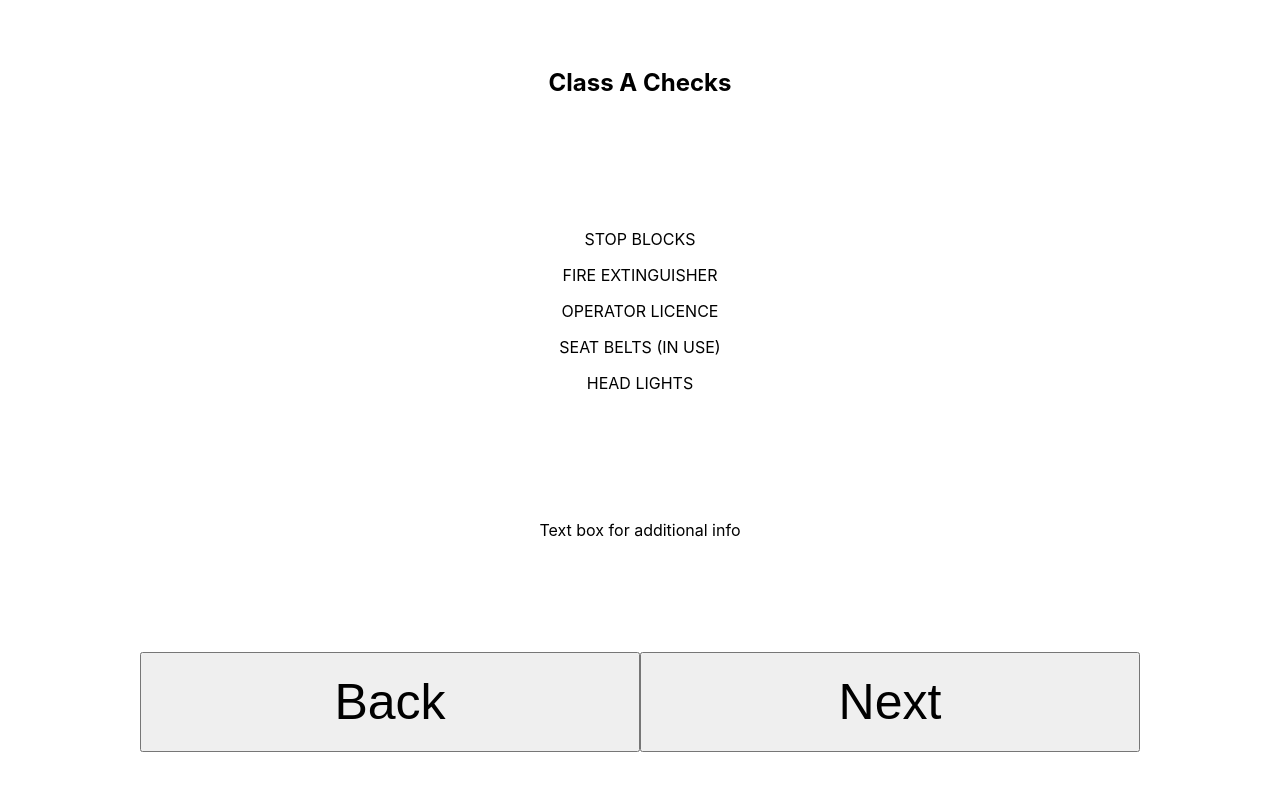
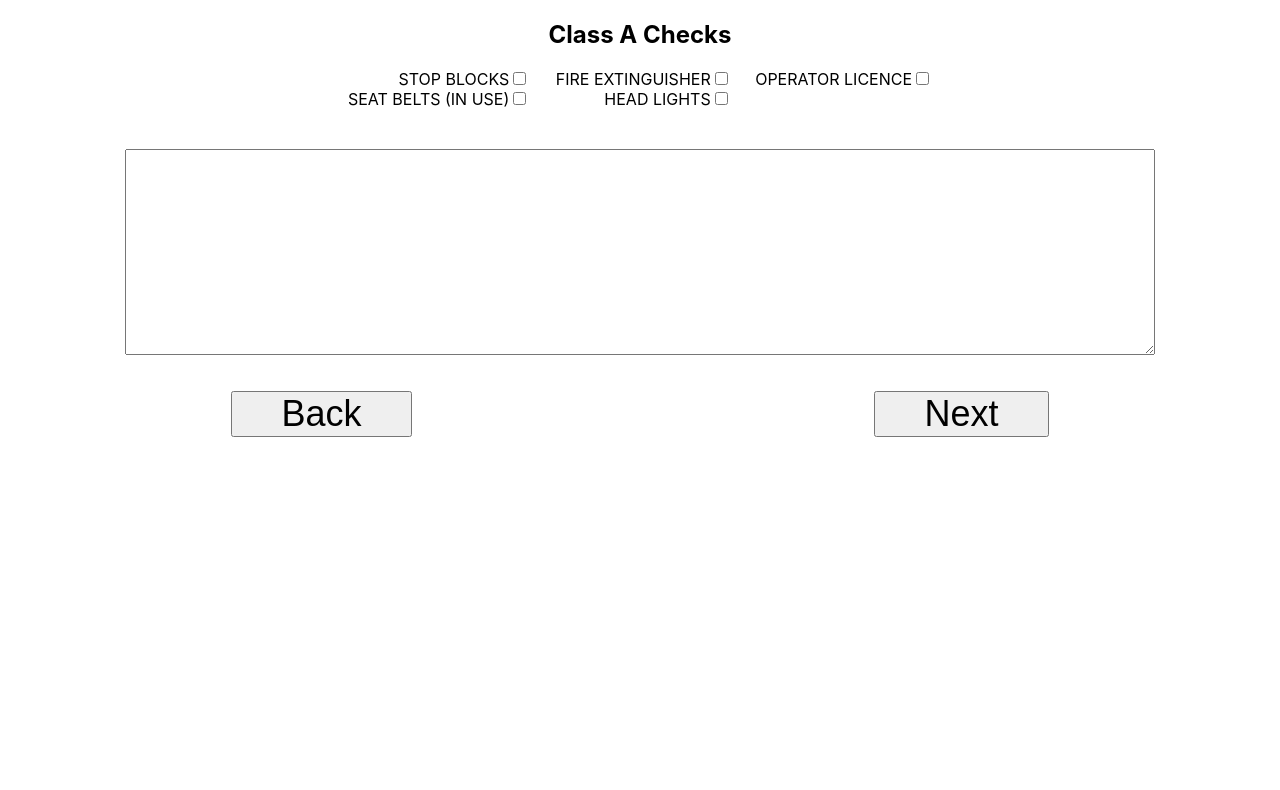
Before and after one commit to jackroy08/Nology_Client_SR, a React (Create React App) app: page /classa in a window 1280 px wide. Shown: the top 790 px of the page. Built offline with nearby package versions, Linux system fonts and the light colour scheme.

Commit message:
dynamic checklist added

```diff
--- /dev/null
+++ b/src/Pages/Checklist/Checklist.module.scss
@@ -0,0 +1,31 @@
+section {
+    display: flex;
+    flex-direction: column;
+    align-items: center;
+    width: 100vw;
+
+    &.navigation {
+        flex-direction: row;
+        justify-content: space-around;
+    }
+
+    form {
+        display: grid;
+        column-gap: 20px;
+        grid-template-rows: repeat(4, 1fr);
+        grid-template-columns: repeat(3, 1fr);
+        text-align: right;
+    }
+
+    textarea {
+        width: 80vw;
+        height: 200px;
+    }
+}
+
+.navButtons {
+    width: auto;
+    padding: 0 3rem;
+    margin: 36px 0;
+    font-size: 36px;
+}
--- a/src/Pages/Checklist/ClassAChecks/ClassAChecks.jsx
+++ b/src/Pages/Checklist/ClassAChecks/ClassAChecks.jsx
@@ -1,28 +1,29 @@
 import React from 'react';
 import { Link } from '@reach/router';
+import styles from "../Checklist.module.scss";
 
 const ClassAChecks = () => {
     const checks = ["STOP BLOCKS", "FIRE EXTINGUISHER", "OPERATOR LICENCE", "SEAT BELTS (IN USE)", "HEAD LIGHTS"];
-    const listItems = checks.map((item, index) => <p key={index}>{item}</p>);
+    const getCheckList = item => (
+        <label key={item} htmlFor={item}>{item}
+            <input type="checkbox" id={item} name={item} value={item}/>
+        </label>
+    );
     return (
         <section>
             <h1>Class A Checks</h1>
-                <form>
-                        {listItems}
-                </form>
-            <article>
-                <p>
-                    Text box for additional info
-                </p>
-            </article>
-            <article>
-            <Link to="/">
-                <button>Back</button>
-            </Link>
-            <Link to="/classb">
-                <button>Next</button>
-            </Link>
-            </article>
+            <form id="class-a-checks">
+                {checks.map(getCheckList)}
+            </form>
+            <textarea name="class-a-comment" id="class-a-checks"></textarea>
+            <section className={styles.navigation}>
+                <Link to="/">
+                    <button className={styles.navButtons}>Back</button>
+                </Link>
+                <Link to="/classb">
+                    <button className={styles.navButtons}>Next</button>
+                </Link>
+            </section>
         </section>
     )
 }
--- a/src/Pages/Checklist/ClassBChecks/ClassBChecks.jsx
+++ b/src/Pages/Checklist/ClassBChecks/ClassBChecks.jsx
@@ -1,31 +1,29 @@
 import React from 'react';
 import { Link } from '@reach/router';
-
+import styles from "../Checklist.module.scss";
 
 const ClassBChecks = () => {
+    const checks = ["STOP BLOCKS", "FIRE EXTINGUISHER", "OPERATOR LICENCE", "SEAT BELTS (IN USE)", "HEAD LIGHTS"];
+    const getCheckList = item => (
+        <label key={item} htmlFor={item}>{item}
+            <input type="checkbox" id={item} name={item} value={item}/>
+        </label>
+    );
     return (
         <section>
-            <article>
-                <h1>Class B Checks</h1>
-                <ul>
-                    <li>check 1</li>
-                    <li>check 2</li>
-                    <li>etc.</li>
-                </ul>
-            </article>
-            <article>
-                <p>
-                    Text box for additional info
-                </p>
-            </article>
-            <article>
+            <h1>Class B Checks</h1>
+            <form id="class-b-checks">
+                {checks.map(getCheckList)}
+            </form>
+            <textarea name="class-b-comment" id="class-b-checks"></textarea>
+            <section className={styles.navigation}>
                 <Link to="/classa">
-                    <button>Back</button>
+                    <button className={styles.navButtons}>Back</button>
                 </Link>
                 <Link to="/classc">
-                    <button>Next</button>
+                    <button className={styles.navButtons}>Next</button>
                 </Link>
-            </article>
+            </section>
         </section>
     )
 }
--- a/src/Pages/Checklist/ClassCChecks/ClassCChecks.jsx
+++ b/src/Pages/Checklist/ClassCChecks/ClassCChecks.jsx
@@ -1,30 +1,29 @@
 import React from 'react';
 import { Link } from '@reach/router';
+import styles from "../Checklist.module.scss";
 
 const ClassCChecks = () => {
+    const checks = ["STOP BLOCKS", "FIRE EXTINGUISHER", "OPERATOR LICENCE", "SEAT BELTS (IN USE)", "HEAD LIGHTS"];
+    const getCheckList = item => (
+        <label key={item} htmlFor={item}>{item}
+            <input type="checkbox" id={item} name={item} value={item}/>
+        </label>
+    );
     return (
         <section>
-            <article>
-                <h1>Class C Checks</h1>
-                <ul>
-                    <li>check 1</li>
-                    <li>check 2</li>
-                    <li>etc.</li>
-                </ul>
-            </article>
-            <article>
-                <p>
-                    Text box for additional info
-                </p>
-            </article>
-            <article>
+            <h1>Class C Checks</h1>
+            <form id="class-c-checks">
+                {checks.map(getCheckList)}
+            </form>
+            <textarea name="class-b-comment" id="class-c-checks"></textarea>
+            <section className={styles.navigation}>
                 <Link to="/classb">
-                    <button>Back</button>
+                    <button className={styles.navButtons}>Back</button>
                 </Link>
-                <Link to="">
-                    <button>Next</button>
-                </Link>
-            </article>
+                {/* <Link to="/confirmation"> */}
+                    <button className={styles.navButtons}>Next</button>
+                {/* </Link> */}
+            </section>
         </section>
     )
 }
--- a/src/Pages/Operator/Operator.jsx
+++ b/src/Pages/Operator/Operator.jsx
@@ -1,7 +1,6 @@
 import React, {useState} from "react";
 import { Link } from '@reach/router';
 import styles from "./Operator.module.scss";
-import ClassAChecks from "../Checklist/ClassAChecks";
 
 const Operator = () => {
 
@@ -9,7 +8,7 @@ const Operator = () => {
     const changeStart = isShiftStart ? "End shift" : "Start shift";
     return (
     <>
-        <section>
+        <section className={styles.fullPageWrapper}>
             <button onClick={() => (setIsShiftStart(!isShiftStart))}>
                 {changeStart}
             </button>
--- a/src/Pages/Operator/Operator.module.scss
+++ b/src/Pages/Operator/Operator.module.scss
@@ -1,4 +1,4 @@
-section {
+section.fullPageWrapper {
     width: 100vw;
     height: 100vh;
     display: flex;
```
Also changed, not shown: src/Pages/Checklist/ClassAChecks/ClassAChecks.module.scss (deleted), src/Pages/Checklist/ClassBChecks/ClassBChecks.module.scss (deleted), src/Pages/Checklist/ClassCChecks/ClassCChecks.module.scss (deleted).
